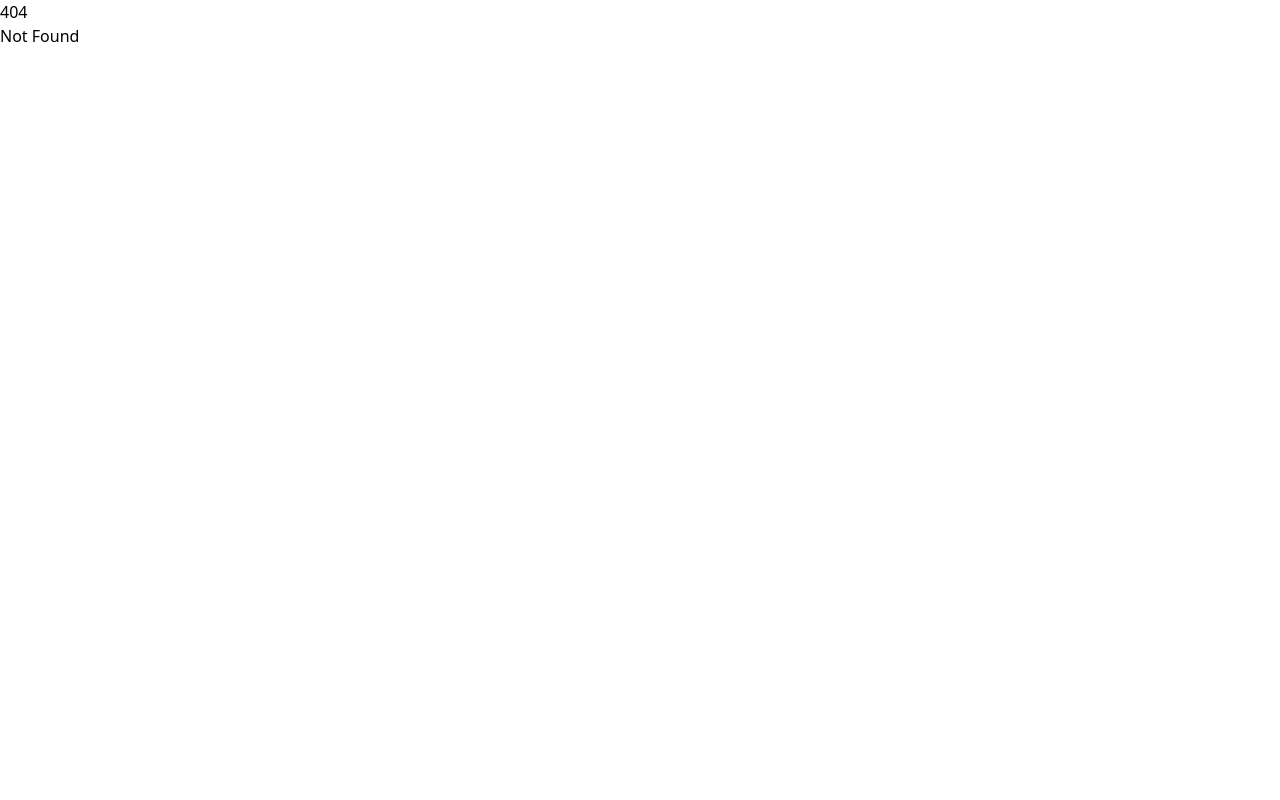
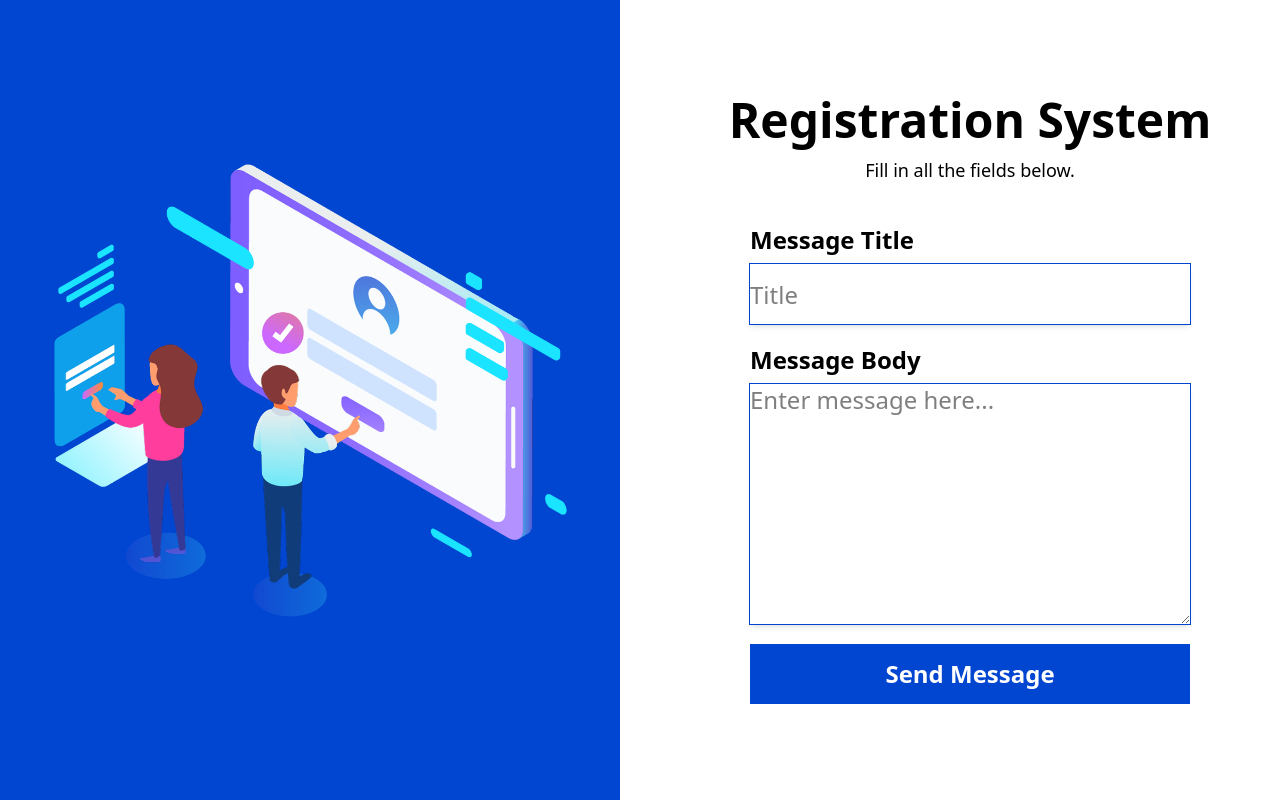
Before and after one commit to Hacks-coder/business-management-project, a SvelteKit app in the folder app/: page /contact in a window 1280 px wide. Before the commit this address had no page. Built offline with nearby package versions, Linux system fonts and the light colour scheme.

Commit message:
build the contact page

```diff
--- /dev/null
+++ b/app/src/routes/(auth)/contact/+page.svelte
@@ -0,0 +1,23 @@
+<script>
+	import Fill from '../../../components/Buttons/Fill.svelte';
+	import Title from '../../../components/Texts/Title.svelte';
+	import Small from '../../../components/Texts/Small.svelte';
+</script>
+
+<div class="text-center space-y-3">
+    <Title text = "Registration System" />
+    <Small text = "Fill in all the fields below." />
+</div>
+
+
+<form action="" class="flex flex-col gap-5 mt-10 @3xl:text-2xl">
+    <div class="flex flex-col gap-2">
+        <label for="" class="font-krona font-bold text-md">Message Title</label>
+        <input type="text" placeholder="Title" class="w-80 h-10 bg-white shadow-md outline-1 outline-blue focus:outline-blue @4xl:w-110 @4xl:h-15">
+    </div>
+    <div class="flex flex-col gap-2">
+        <label for="" class="font-krona font-bold text-md">Message Body</label>
+        <textarea placeholder="Enter message here..." class="w-80 h-32 shadow-md outline-1 outline-blue focus:outline-blue @4xl:w-110 @4xl:h-60"></textarea>
+    </div>
+    <Fill text="Send Message" />
+</form>
```
